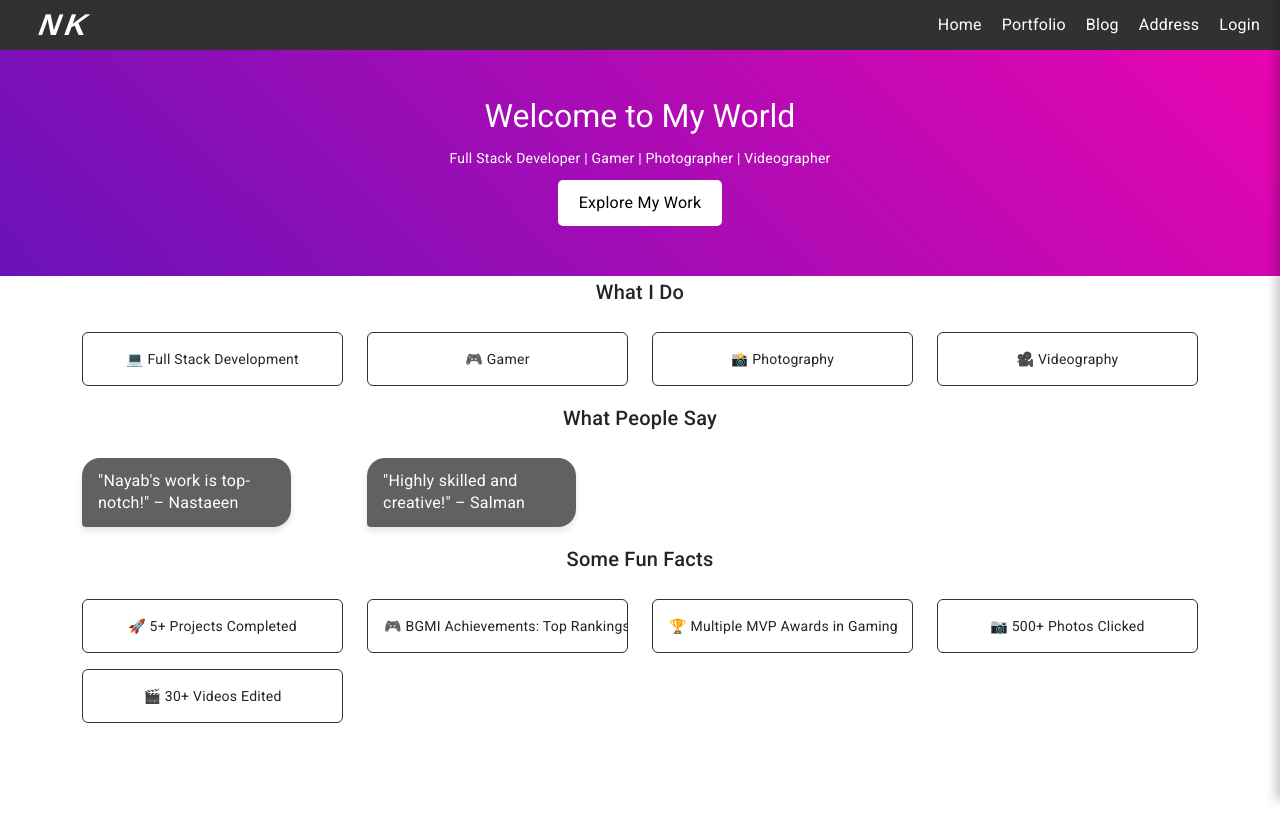
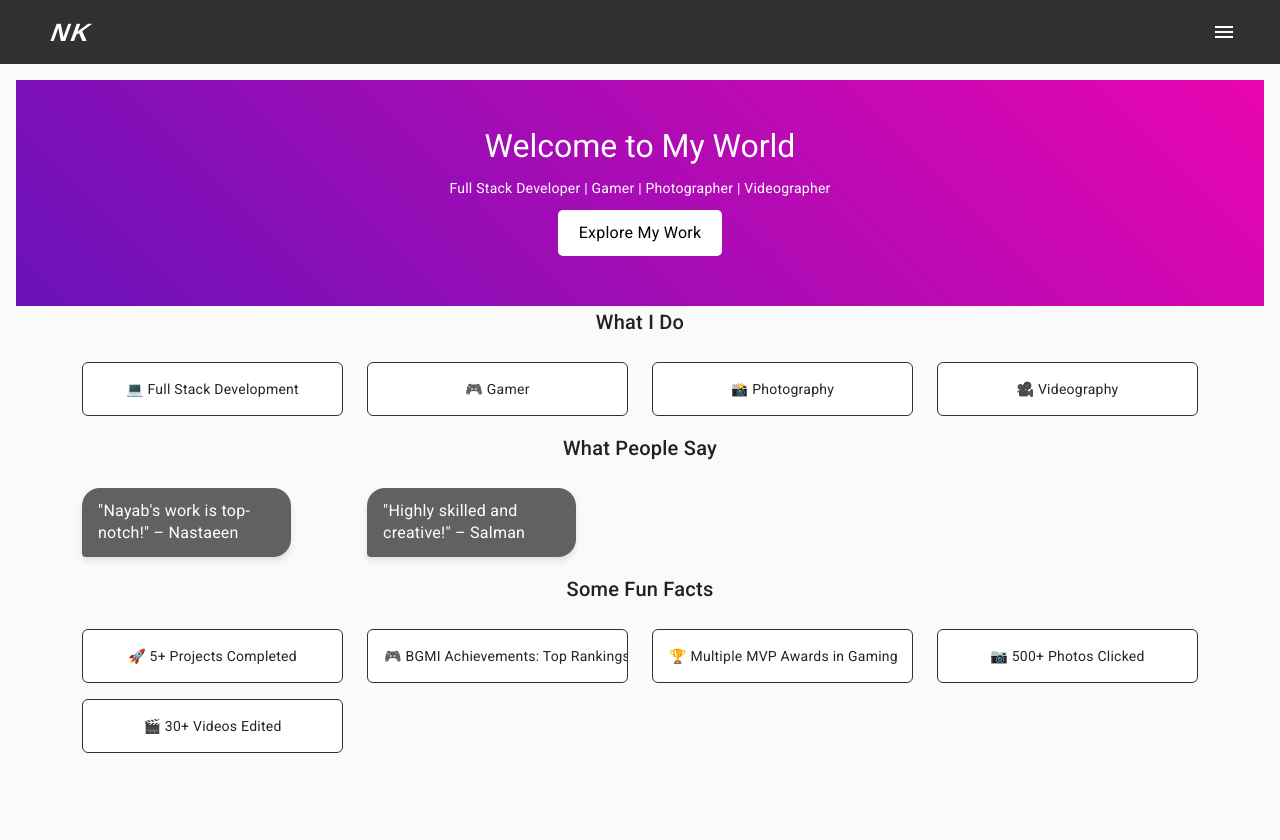
Before and after one commit to iamnayab/NayabKhan, an Angular app: page /home in a window 1280 px wide. Shown: the top 840 px of the page. Before the commit the page ends 800 px from the top, so only its background shows below. Built offline with nearby package versions, Linux system fonts and the light colour scheme.

Commit message:
side-nav

```diff
--- a/src/app/app.component.css
+++ b/src/app/app.component.css
@@ -1,112 +1,21 @@
-.header {
-    display: flex;
-    justify-content: space-between;
-    align-items: center;
-    background: #313131;
-    color: white;
-    padding: 5px 20px;
-  }
-
-  /* Logo Styling */
-  .logo {
-    font-size: 1.5rem;
-    font-weight: bold;
-  }
-
-  /* Desktop Navigation */
-  .nav-links {
-    display: flex;
-    gap: 20px;
-  }
-
-  .nav-links a {
-    color: white;
-    text-decoration: none;
-    font-size: 1rem;
-    transition: color 0.3s ease-in-out;
-  }
-
-  .nav-links a:hover {
-    color: #fbbf24;
-    cursor: pointer;
-  }
-
-  /* Hamburger Button */
-  .toggle-button {
-    background: none;
-    border: none;
-    color: white;
-    font-size: 2rem;
-    cursor: pointer;
-    display: none;
-  }
-
-  /* Side Panel Navigation */
-  .side-panel {
-    position: fixed;
-    top: 0;
-    right: -250px;
-    width: 250px;
-    height: 100vh;
-    background: #1a202c;
-    box-shadow: -5px 0 10px rgba(0, 0, 0, 0.2);
-    display: flex;
-    flex-direction: column;
-    align-items: center;
-    padding-top: 50px;
-    transition: right 0.3s ease-in-out;
-  }
-
-  /* When open */
-  .side-panel.open {
-    right: 0;
-  }
-
-  .nav-links-column {
-    display: flex;
-    flex-direction: column;
-    gap: 20px;
-  }
-
-  .nav-links-column a {
-    color: white;
-    text-decoration: none;
-    font-size: 1.2rem;
-    transition: color 0.3s ease-in-out;
-  }
-
-  .nav-links-column a:hover {
-    color: #fbbf24;
-  }
-
-  /* Responsive Design */
-  @media (max-width: 768px) {
-    .nav-links {
-      display: none; /* Hide desktop navigation */
-    }
-
-    .toggle-button {
-      display: block; /* Show hamburger */
-    }
-  }
-
-
-  /* Logo Container */
 .nk-logo {
     color: white;
-    font-size: 30px;
+    font-size: 25px;
     font-weight: bold;
     font-family: 'Arial', sans-serif;
     display: inline-block;
-    -webkit-background-clip: text;
     text-transform: uppercase;
-    letter-spacing: 4px;
+    letter-spacing: 2px;
     padding: 10px 20px;
     border-radius: 10px;
     display: flex;
     align-items: center;
     justify-content: center;
     width: fit-content;
+  }
+  .mat-toolbar {
+    background-color: #313131 !important;
+    color: white !important;
   }
 
   .n{
@@ -115,3 +24,27 @@
   .k{
     transform: skew(-20deg);
   }
+
+  .toolbar {
+    display: flex;
+    align-items: center;
+    padding: 0 16px;
+  }
+
+  .logo {
+    font-size: 24px;
+    font-weight: bold;
+  }
+
+  .spacer {
+    flex-grow: 1; /* Pushes the menu icon to the right */
+  }
+
+  .sidenav-container {
+    height: 100vh;
+  }
+
+  .content-container {
+    height: calc(100vh - 64px);
+    padding: 16px;
+  }
--- a/src/app/app.component.html
+++ b/src/app/app.component.html
@@ -1,28 +1,29 @@
-<header class="header">
-    <!-- <div class="logo">My Portfolio</div> -->
-    <div class="nk-logo">
-        <span class="n">N</span><span class="k">K</span>
-    </div>
+<mat-toolbar class="toolbar">
+    <mat-toolbar-row>
+        <div class="nk-logo">
+            <span class="n">N</span><span class="k">K</span>
+        </div>
+        <span class="spacer"></span> <!-- Pushes the menu icon to the right -->
+        <button mat-icon-button (click)="sidenav.toggle()">
+            <mat-icon>menu</mat-icon>  <!-- Menu on the Right -->
+        </button>
+    </mat-toolbar-row>
+</mat-toolbar>
 
-    <nav class="nav-links">
-        <a routerLink="/home">Home</a>
-        <a routerLink="/portfolio">Portfolio</a>
-        <a routerLink="/blog">Blog</a>
-        <a routerLink="/address">Address</a>
-        <a *ngIf="!isLoggedIn" routerLink="/login">Login</a>
-        <a *ngIf="isLoggedIn" (click)="logout()">Logout</a>
-    </nav>
-    <button class="toggle-button" (click)="toggleMenu()">☰</button>
-</header>
-<div class="side-panel" [class.open]="isResponsive">
-    <nav class="nav-links-column">
-        <a routerLink="/home" (click)="toggleMenu()">Home</a>
-        <a routerLink="/portfolio" (click)="toggleMenu()">Portfolio</a>
-        <a routerLink="/blog" (click)="toggleMenu()">Blog</a>
-        <a routerLink="/address" (click)="toggleMenu()">Address</a>
-        <a *ngIf="!isLoggedIn" routerLink="/login" (click)="toggleMenu()">Login</a>
-        <a *ngIf="isLoggedIn" routerLink="/login" (click)="toggleMenu()">Logout</a>
-    </nav>
-</div>
-
-<router-outlet></router-outlet>
+<mat-sidenav-container class="sidenav-container">
+    <mat-sidenav #sidenav mode="side" position="end">
+        <mat-nav-list>
+            <a mat-list-item routerLink="/home" (click)="sidenav.close()">Home</a>
+            <a mat-list-item routerLink="/portfolio" (click)="sidenav.close()">Portfolio</a>
+            <a mat-list-item routerLink="/blog" (click)="sidenav.close()">Blog</a>
+            <a mat-list-item routerLink="/address" (click)="sidenav.close()">Address</a>
+            <a mat-list-item *ngIf="!isLoggedIn" routerLink="/login" (click)="sidenav.close()">Login</a>
+            <a mat-list-item *ngIf="isLoggedIn" (click)="logout(); sidenav.close()">Logout</a>
+        </mat-nav-list>
+    </mat-sidenav>
+    <mat-sidenav-content>
+        <div class="content-container">
+            <router-outlet></router-outlet>
+        </div>
+    </mat-sidenav-content>
+</mat-sidenav-container>
--- a/src/app/app.component.ts
+++ b/src/app/app.component.ts
@@ -11,15 +11,11 @@ import { Title } from '@angular/platform-browser';
 export class AppComponent {
   title = 'Nayab Khan';
 
-  isResponsive = false;
   isLoggedIn: boolean = false;
+
   constructor(private supabase: SupabaseService, private router: Router,private titleService: Title) {
     this.titleService.setTitle('Nayab Khan');
   }
-
-toggleMenu() {
-  this.isResponsive = !this.isResponsive;
-}
 
 async ngOnInit() {
   const userData = await this.supabase.getUser(); // Get user data
```
Also changed, not shown: src/app/app.module.ts (+9 -1 lines).
